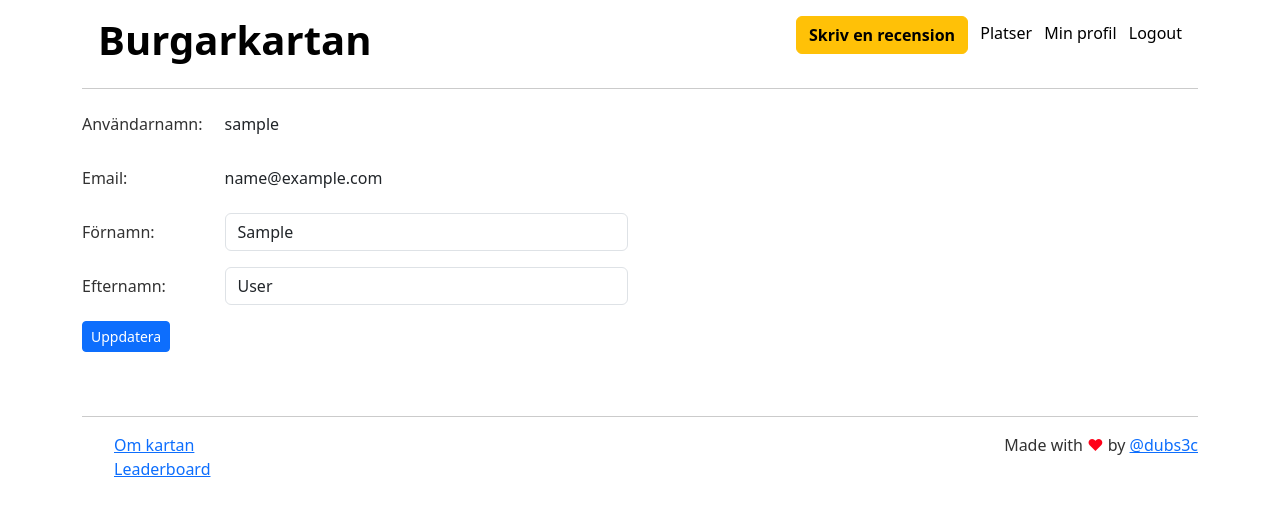
After one commit to dubs3c/burgarkartan, a Django app: page /profile in a window 1280 px wide. The commit adds this page. Shown: the top 516 px of the page. Run offline with Django 4.2, Linux system fonts and the light colour scheme; the visitor is signed in with stand-in values (Sample User, id 1).

Commit message:
added profile page with ability to update certain fields. Minor fixes

```diff
--- a/templates/base.html
+++ b/templates/base.html
@@ -22,15 +22,14 @@
                   <ul class="list-inline">
                     {% if request.user.is_authenticated %}
                         <li class="list-inline-item"><a href="{% url 'new-review' %}">
-                            <button type="button" class="btn btn-warning">Skriv en recension</button></a>
+                            <button type="button" class="btn btn-warning"><strong>Skriv en recension</strong></button></a>
                         </li>
                     {% endif %}
                     <li class="list-inline-item"><a href="{% url 'places' %}">Platser</a></li>
-                    <li class="list-inline-item"><a href="#">Min profil</a></li>
-                    <li class="list-inline-item"><a href="{% url 'about' %}">Om kartan</a></li>
                     {% if not request.user.is_authenticated %}
                         <li class="list-inline-item"><a href="{% url 'loggain' %}">Logga in</a></li>
                     {% else %}
+                        <li class="list-inline-item"><a href="{% url 'profile' %}">Min profil</a></li>
                         <li class="list-inline-item"><a href="{% url 'loggaut' %}">Logout</a></li>
                     {% endif %}
                   </ul>
@@ -45,9 +44,17 @@
 
       <footer>
         <hr />
-        <center>
-          <p>Made with <span style="color: #ff0018">♥</span> by <a href="https://github.com/dubs3c" target="_blank">@dubs3c</a></p>
-        </center>
+        <div class="row">
+            <div class="col text-start">
+                <ul style="list-style: none;">
+                    <li class="list"><a href="{% url 'about' %}">Om kartan</a></li>
+                    <li class="list"><a href="#">Leaderboard</a></li>
+                </ul>
+            </div>
+            <div class="col text-end">
+                <p>Made with <span style="color: #ff0018">♥</span> by <a href="https://github.com/dubs3c" target="_blank">@dubs3c</a></p>
+            </div>
+        </div>
       </footer>
 
     </div>
--- a/web/forms.py
+++ b/web/forms.py
@@ -1,5 +1,8 @@
+from .models import Reviews, Photos, Places
+
 from django.forms import ModelForm, ImageField
-from .models import Reviews, Photos, Places
+from django.contrib.auth.models import User
+from django.core.exceptions import ValidationError
 
 
 class PlaceForm(ModelForm):
@@ -16,10 +19,29 @@ class ReviewForm(ModelForm):
         fields = ["review", "rating"]
 
 
-
 class PhotoForm(ModelForm):
     prefix = "photos"
     photo = ImageField(required=False)
     class Meta:
         model = Photos
         fields = ["photo"]
+
+
+class ProfileForm(ModelForm):
+    class Meta:
+        model = User
+        fields = ["email", "first_name", "last_name"]
+        exclude = ("email",)
+
+
+    def clean(self):
+        cleaned_data = super().clean()
+        email = cleaned_data.get("email")
+
+        if email:
+            found = User.objects.get(email=email)
+
+            if found:
+                raise ValidationError(
+                        "Tyvärr kan du inte byta till den email adressen"
+                    )
--- /dev/null
+++ b/web/templates/profile.html
@@ -0,0 +1,69 @@
+{% extends 'base.html' %}
+{% block content %}
+{% load static %}
+
+<div class="row">
+    <div class="col-md-6">
+        <form method="post" class="g-3">
+        {% csrf_token %}
+
+        <div class="mb-3 row">
+            <label for="username" class="col-sm-3 col-form-label">Användarnamn:</label>
+            <div class="col-sm-9">
+                <input type="text" readonly class="form-control-plaintext" id="username" value="{{ request.user.username }}">
+            </div>
+        </div>
+
+        <div class="mb-3 row">
+            <label for="staticEmail" class="col-sm-3 col-form-label">Email:</label>
+            <div class="col-sm-9">
+                <input type="text" readonly class="form-control-plaintext" id="staticEmail" value="{{ request.user.email }}">
+            </div>
+        </div>
+
+        <div class="mb-3 row">
+            {% if form.first_name.errors %}
+                <label for="{{ form.first_name.id_for_label }}" class="col-sm-3 col-form-label" style="color: #d53343">Förnamn:</label>
+                <div class="col-sm-9">
+                    <input type="text" name="{{ form.first_name.html_name }}" class="form-control is-invalid" id="{{ form.first_name.id_for_label }}" value="{{ form.first_name.value }}">
+                    <div id="{{ form.first_name.html_name }}-feedback" class="invalid-feedback">
+                        {% for error in form.first_name.errors  %}
+                            {{error}}
+                        {% endfor %}
+                    </div>
+                </div>
+            {% else %}
+
+            <label for="{{ form.first_name.id_for_label }}" class="col-sm-3 col-form-label">Förnamn:</label>
+            <div class="col-sm-9">
+                <input type="text" name="{{ form.first_name.html_name }}" class="form-control" id="{{ form.first_name.id_for_label }}" value="{{ form.first_name.value }}">
+            </div>
+
+            {% endif %}
+        </div>
+
+        <div class="mb-3 row">
+            {% if form.last_name.errors %}
+                <label for="{{ form.last_name.id_for_label }}" class="col-sm-3 col-form-label" style="color: #d53343">Efternamn:</label>
+                <input type="text" name="{{ form.last_name.html_name }}" class="form-control is-invalid" id="{{ form.last_name.id_for_label }}" value="{{ form.last_name.value }}">
+                <div id="{{ form.last_name.html_name }}-feedback" class="invalid-feedback">
+                    {% for error in form.last_name.errors  %}
+                        {{error}}
+                    {% endfor %}
+                </div>
+            {% else %}
+
+            <label for="{{ form.last_name.id_for_label }}" class="col-sm-3 col-form-label">Efternamn:</label>
+            <div class="col-sm-9">
+                <input type="text" name="{{ form.last_name.html_name }}" class="form-control" id="{{ form.last_name.id_for_label }}" value="{{ form.last_name.value }}">
+            </div>
+
+            {% endif %}
+        </div>
+
+        <button type="submit" class="btn btn-primary btn-sm" name="submit">Uppdatera</button>
+        </form>
+    </div>
+</div>
+
+{% endblock %}
--- a/web/urls.py
+++ b/web/urls.py
@@ -19,4 +19,5 @@ urlpatterns = [
     path("platser", views.PlacesView.as_view(), name="places"),
     path("platser/<int:pk>", views.PlacesDetailView.as_view(), name="places-detail"),
     path("platser/<int:pk>/delete", views.PlacesDeleteView.as_view(), name="places-delete"),
+    path("profile", views.ProfileView.as_view(), name="profile"),
 ]
--- a/web/views.py
+++ b/web/views.py
@@ -3,9 +3,10 @@ from django.shortcuts import render, redirect
 from django.views import generic
 from django.db.models import Count
 from django.contrib.auth.mixins import LoginRequiredMixin
+from django.contrib.auth.models import User
 
-from .models import Reviews, Places
-from .forms import ReviewForm, PlaceForm, PhotoForm
+from .models import Reviews, Places, Photos
+from .forms import ReviewForm, PlaceForm, PhotoForm, ProfileForm
 
 
 def index(request):
@@ -80,4 +81,30 @@ class PlacesDetailView(generic.DetailView):
     def get_context_data(self, **kwargs):
             context = super().get_context_data(**kwargs)
             context["reviews"] = Reviews.objects.filter(place=self.kwargs['pk'])
+            context["photos"] = Photos.objects.filter(review__place=self.kwargs['pk'])
             return context
+
+class ProfileView(LoginRequiredMixin, generic.FormView):
+    login_url = "/loggain"
+    model = User
+    form_class = ProfileForm
+    template_name = "profile.html"
+    success_url = "/profile"
+
+    def get_initial(self):
+        """Return the initial data to use for forms on this view."""
+        return {
+             "last_name": self.request.user.last_name,
+             "first_name": self.request.user.first_name,
+             "email": self.request.user.email
+        }
+
+    def post(self, request, *args, **kwargs):
+        form = self.form_class(request.POST)
+        print(form)
+        if form.is_valid():
+            f = ProfileForm(data=request.POST, instance=request.user)
+            f.save()
+            return redirect('profile')
+
+        return render(request, self.template_name, {'form': form,}, status=400)
```
Also changed, not shown: web/templates/places-detail.html (+13 -10 lines).
